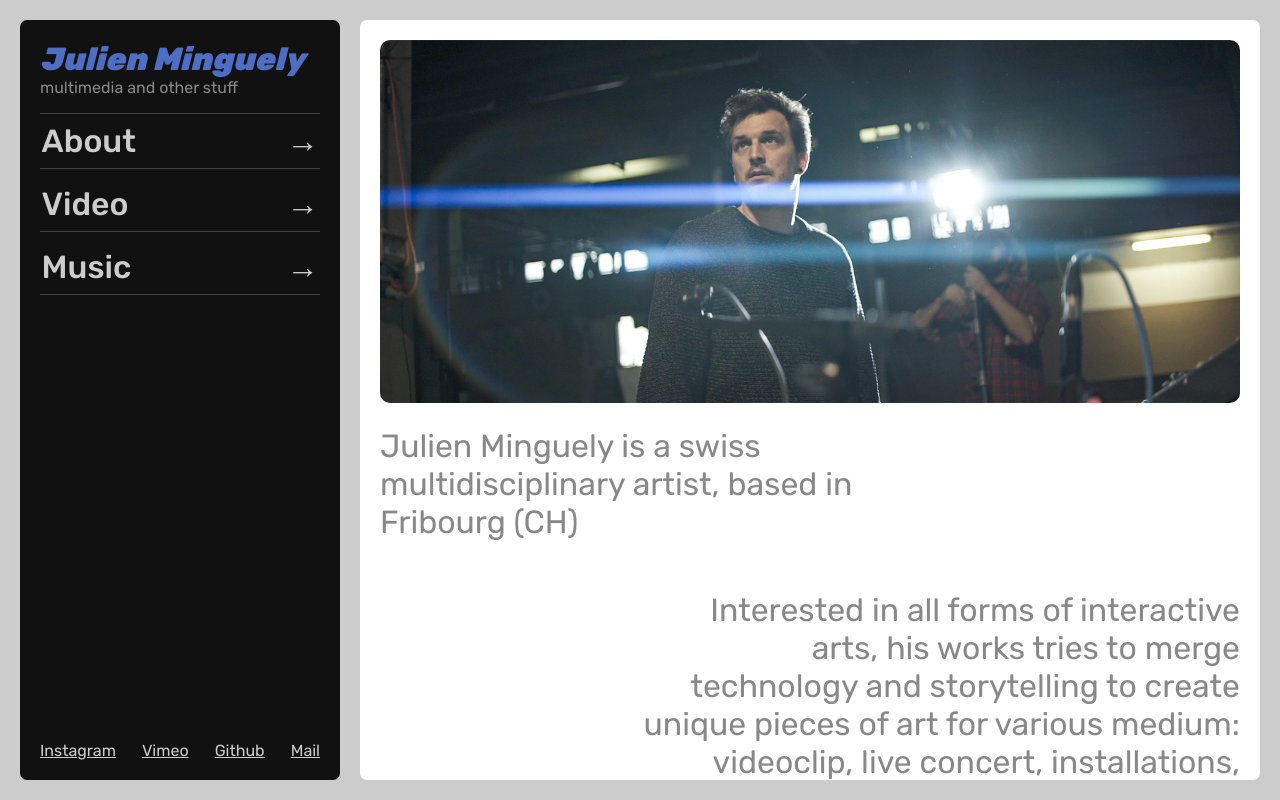
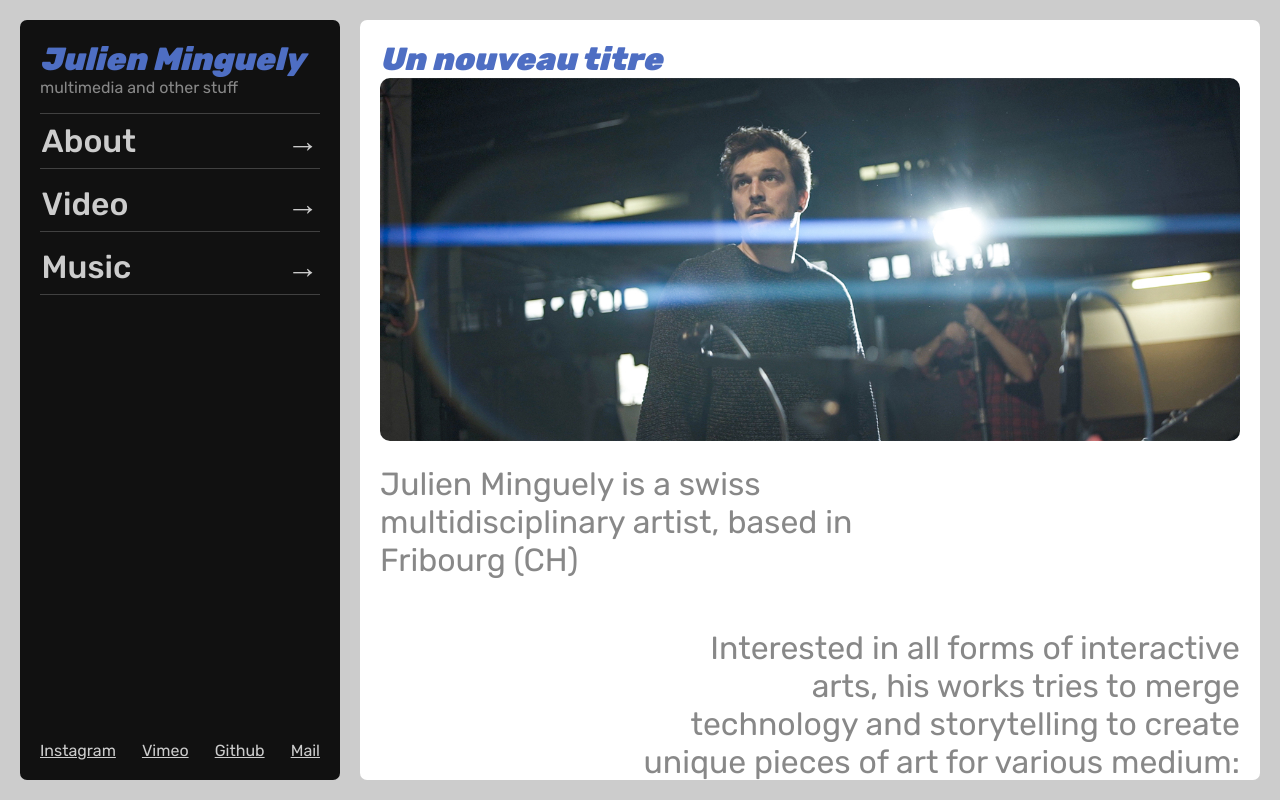
Before and after one commit to jminguely/jm-site, a website built with Parcel: page src/index.html in a window 1280 px wide. Built offline with nearby package versions, Linux system fonts and the light colour scheme.

Commit message:
Ajout du titre

```diff
--- a/src/index.html
+++ b/src/index.html
@@ -12,6 +12,7 @@
     ></include>
 
     <main class="site-main">
+      <h1>Un nouveau titre</h1>
       <img
         class="hero-cover"
         src="./img/portrait-jm.jpg"
```
